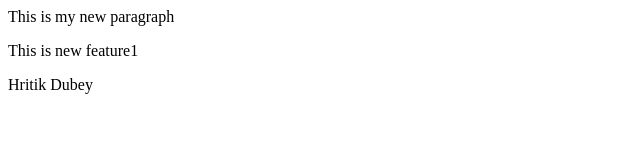
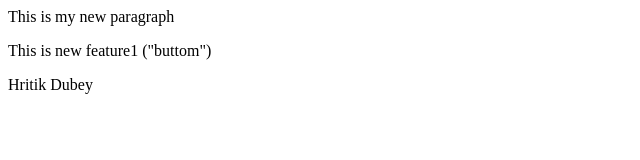
Before and after one commit to hritikdubey96/localRepo, a plain HTML site: page index.html in a window 1280 px wide. Shown: the full height of the page, 0-640 px from the left. Drawn offline with Linux system fonts and the light colour scheme.

Commit message:
Add buttom

```diff
--- a/index.html
+++ b/index.html
@@ -1,3 +1,3 @@
 <p>This is my new paragraph</p>
-<p>This is new feature1</p>
+<p>This is new feature1 ("buttom")</p>
 <p>Hritik Dubey</p>
```
